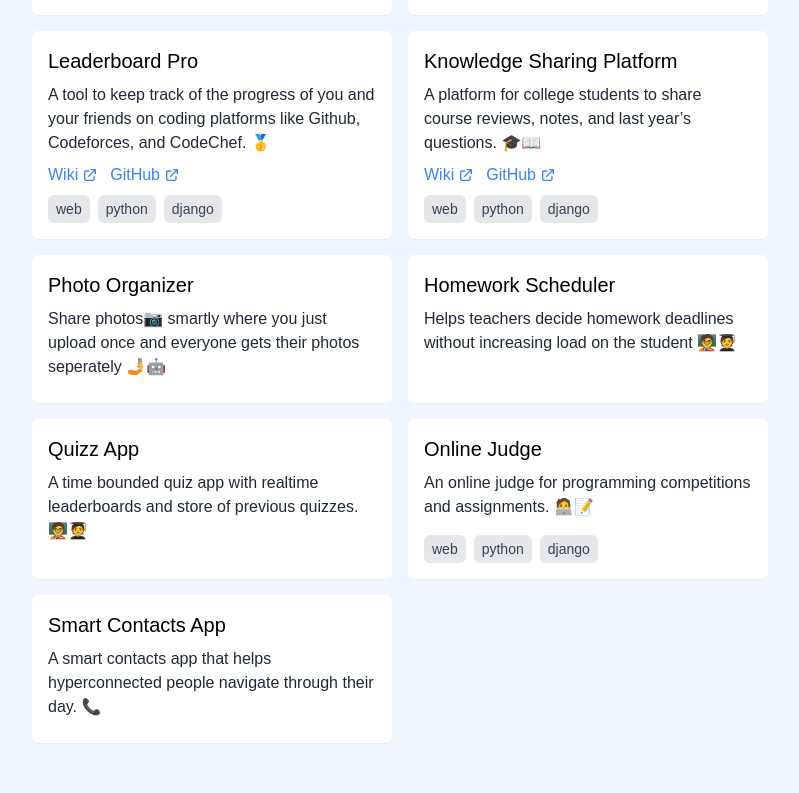
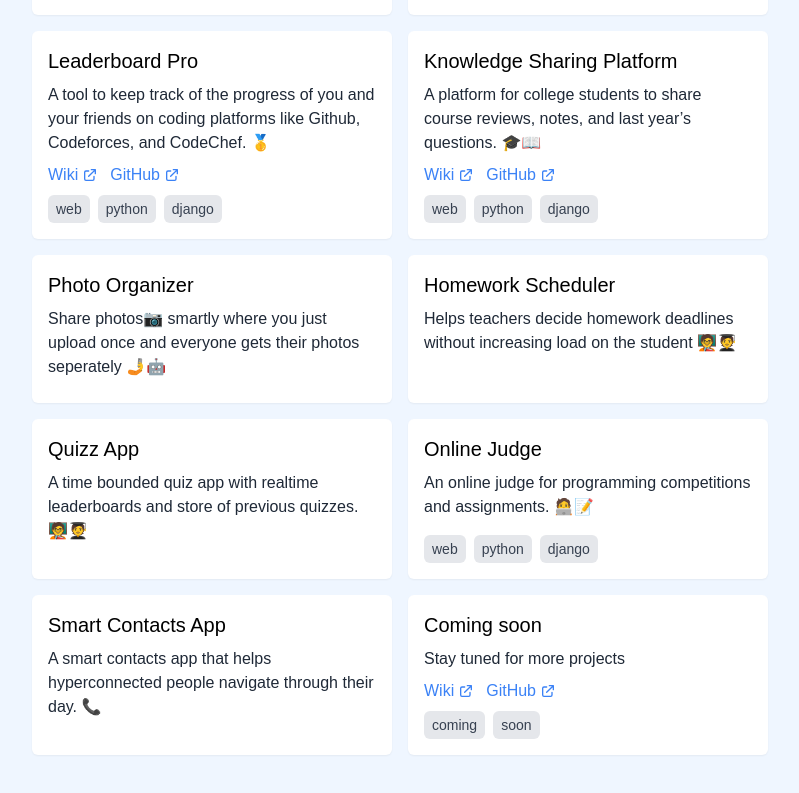
Before and after one commit to OpenLake/FOSS-Overflow, a Next.js app: page /projects in a window 1280 px wide. Shown: the part 337-1130 px from the top of the page, without its empty margins (240-1039 px from the left). Built offline with nearby package versions, Linux system fonts and the light colour scheme; what @tailwindcss/typography would draw is missing.

Commit message:
Add coming soon

```diff
--- a/content/projects.js
+++ b/content/projects.js
@@ -57,4 +57,11 @@ export const projectData = [
 		description:
 			'A smart contacts app that helps hyperconnected people navigate through their day. 📞',
 	},
+	{
+		title: 'Coming soon',
+		description: 'Stay tuned for more projects',
+		wiki: 'https://github.com/OpenLake/',
+		github: 'https://github.com/OpenLake/',
+		tags: ['coming', 'soon'],
+	},
 ];
```
